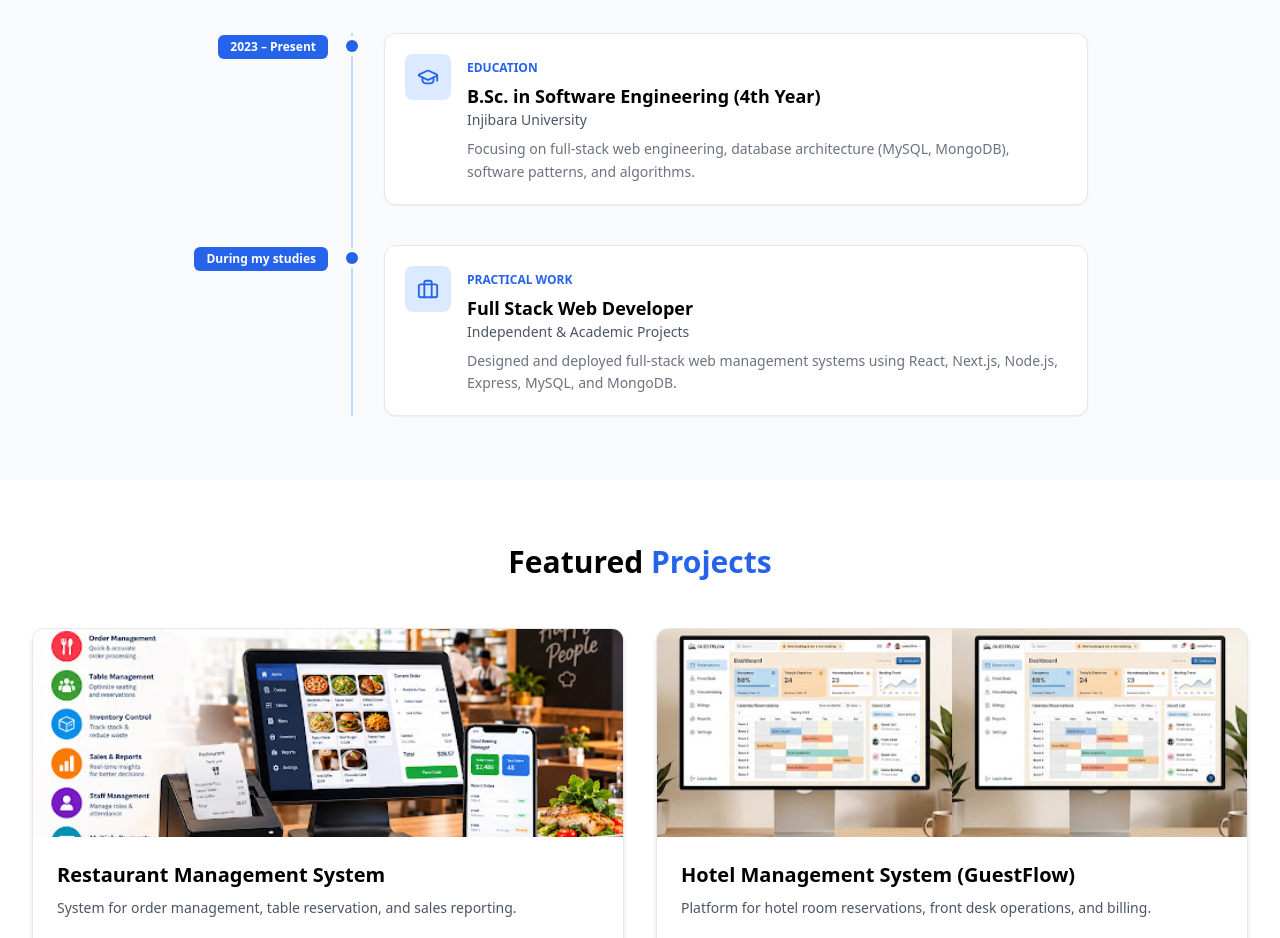
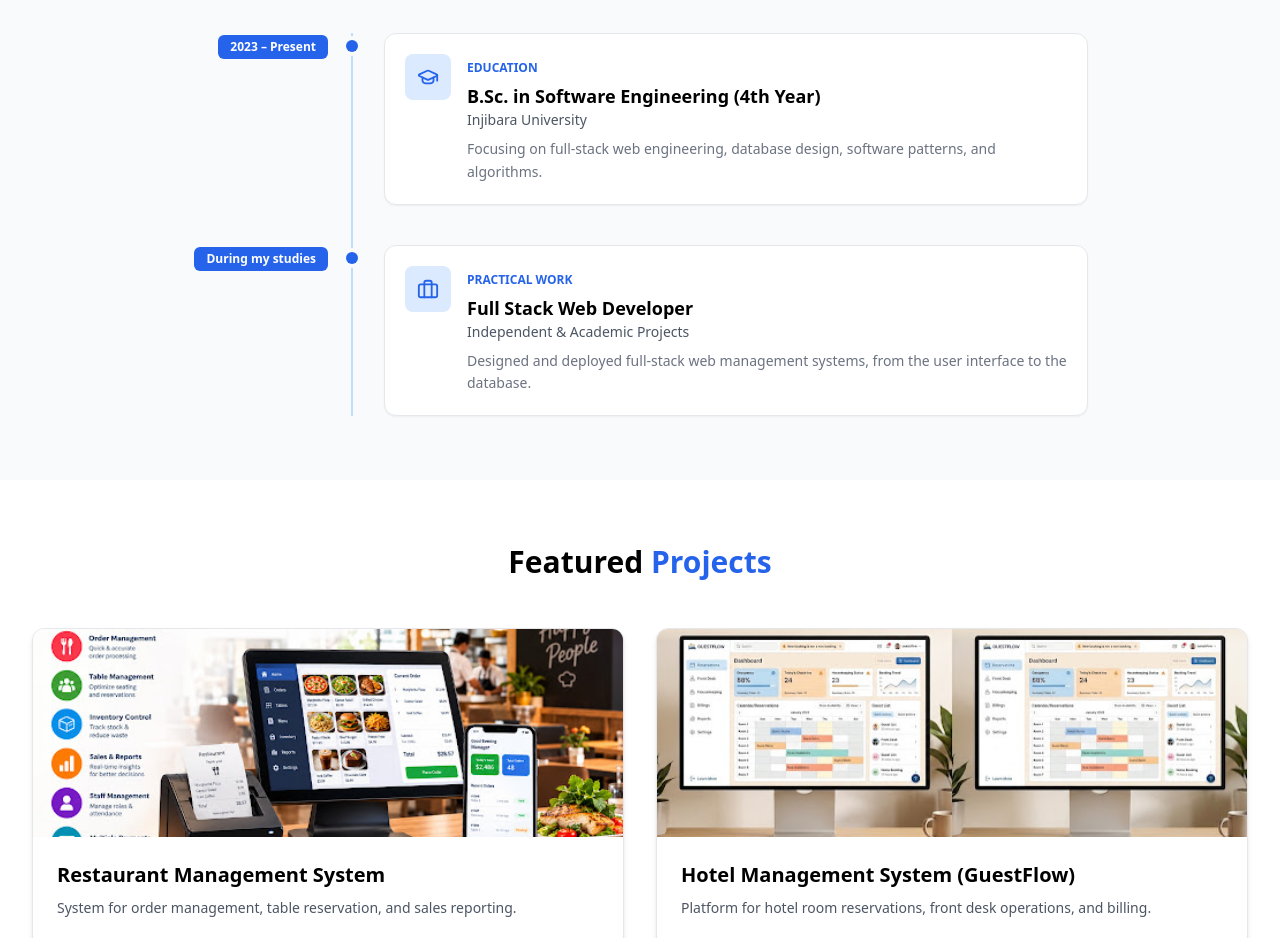
Before and after one commit to tewa0121/updated-portfolio, a React (Vite) app: page / in a window 1280 px wide. Shown: the part 1340-2278 px from the top of the page. Built offline with nearby package versions, Linux system fonts and the light colour scheme; the HTML template or start-up script is replaced by a standard one.

Commit message:
experience

```diff
--- a/src/components/Experience.jsx
+++ b/src/components/Experience.jsx
@@ -9,7 +9,7 @@ const timeline = [
     title: 'B.Sc. in Software Engineering (4th Year)',
     org: 'Injibara University',
     description:
-      'Focusing on full-stack web engineering, database architecture (MySQL, MongoDB), software patterns, and algorithms.',
+      'Focusing on full-stack web engineering, database design, software patterns, and algorithms.',
     Icon: GraduationCap,
   },
   {
@@ -18,7 +18,7 @@ const timeline = [
     title: 'Full Stack Web Developer',
     org: 'Independent & Academic Projects',
     description:
-      'Designed and deployed full-stack web management systems using React, Next.js, Node.js, Express, MySQL, and MongoDB.',
+      'Designed and deployed full-stack web management systems, from the user interface to the database.',
     Icon: Briefcase,
   },
 ];
```
